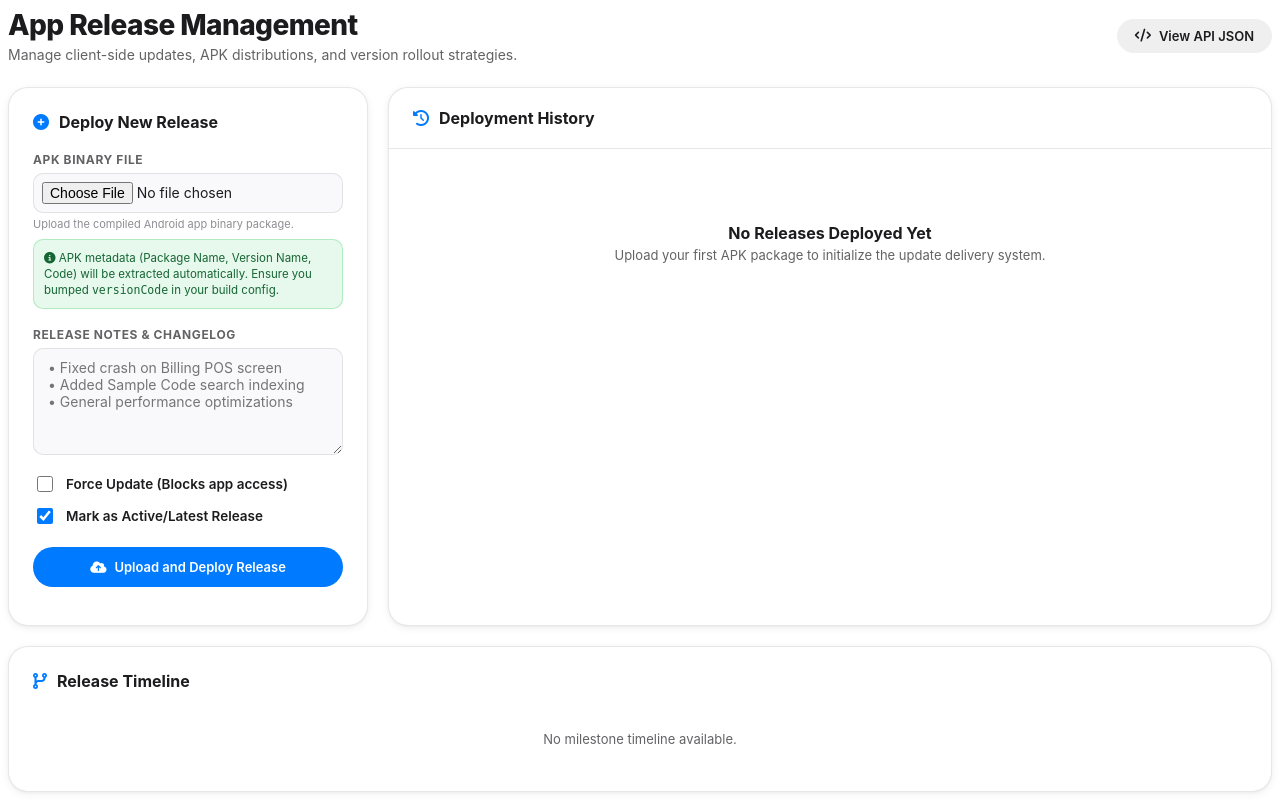
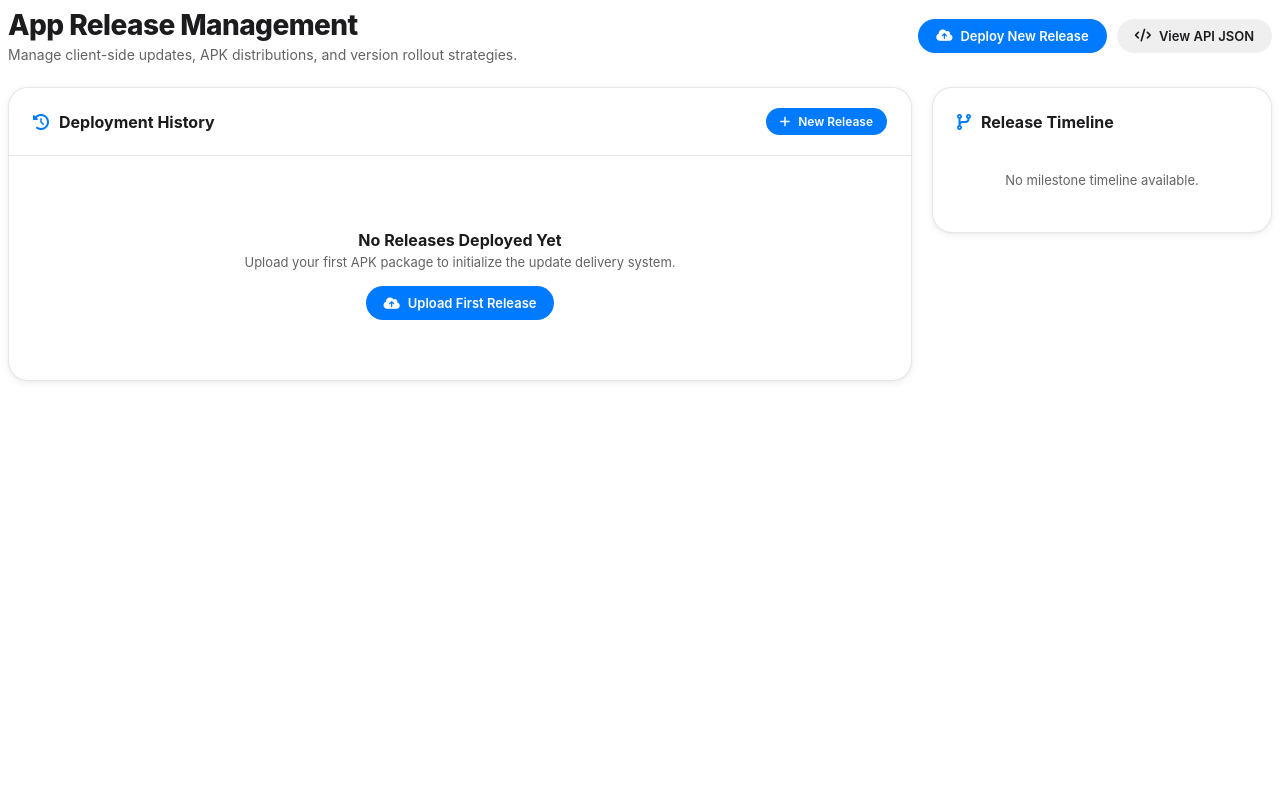
Before and after one commit to susar-aa/FalconStationery, a PHP site: page /Curtiss/app/Views/release/index.php in a window 1280 px wide. Run offline with PHP 8.4, Linux system fonts and the light colour scheme; some libraries are stand-ins or nearby versions.

Commit message:
Update: app/Views/release/index.php, deploy_log.txt

```diff
--- a/app/Views/release/index.php
+++ b/app/Views/release/index.php
@@ -95,27 +95,16 @@
     font-size: 14px;
 }
 
-/* 3 Column Layout */
+/* 2 Column Layout (Main Table + Timeline) */
 .rel-grid {
     display: grid;
-    grid-template-columns: 360px 1fr 300px;
+    grid-template-columns: 1fr 340px;
     gap: 20px;
 }
 
-@media (max-width: 1400px) {
-    .rel-grid {
-        grid-template-columns: 360px 1fr;
-    }
-    .timeline-col {
-        grid-column: span 2;
-    }
-}
-@media (max-width: 900px) {
+@media (max-width: 1100px) {
     .rel-grid {
         grid-template-columns: 1fr;
-    }
-    .timeline-col {
-        grid-column: span 1;
     }
 }
 
@@ -343,12 +396,16 @@
 </style>
 
 <div class="rel-root">
+    <!-- Header with Action Button to Open Upload Modal -->
     <div class="sf-page-header">
         <div class="sf-page-title">
             <h1>App Release Management</h1>
             <p>Manage client-side updates, APK distributions, and version rollout strategies.</p>
         </div>
-        <div>
+        <div style="display: flex; gap: 10px; align-items: center;">
+            <button type="button" class="btn-sf btn-sf-primary" onclick="openUploadModal()">
+                <i class="fa-solid fa-cloud-arrow-up"></i> Deploy New Release
+            </button>
             <a href="<?= APP_URL ?>/release/api_latest_version" target="_blank" class="btn-sf btn-sf-secondary">
                 <i class="fa-solid fa-code"></i> View API JSON
             </a>
@@ -371,68 +428,25 @@
     </div>
 
     <div class="rel-grid">
-        <!-- 1. Upload Form Panel -->
-        <div class="sf-panel" style="height: fit-content;">
-            <h3 class="sf-panel-title">
-                <i class="fa-solid fa-circle-plus" style="color: var(--c-blue);"></i> Deploy New Release
-            </h3>
-
-            <form action="<?= APP_URL ?>/release/upload" method="POST" enctype="multipart/form-data" id="uploadReleaseForm">
-                <div class="form-group">
-                    <label for="apk">APK Binary File</label>
-                    <input type="file" name="apk" id="apk" class="form-control-sf" accept=".apk" required style="padding: 8px;">
-                    <div style="font-size: 11px; color: var(--t-label); margin-top: 4px;">Upload the compiled Android app binary package.</div>
-                    <div style="font-size: 11.5px; color: #166534; background: var(--c-green-light); border: 0.5px solid rgba(52,199,89,0.3); padding: 10px; border-radius: var(--r-sm); margin-top: 8px; line-height: 1.4;">
-                        <i class="fa-solid fa-circle-info"></i> APK metadata (Package Name, Version Name, Code) will be extracted automatically. Ensure you bumped <code>versionCode</code> in your build config.
-                    </div>
-                </div>
-
-                <div class="form-group">
-                    <label for="release_notes">Release Notes & Changelog</label>
-                    <textarea name="release_notes" id="release_notes" class="form-control-sf" rows="5" placeholder="• Fixed crash on Billing POS screen&#10;• Added Sample Code search indexing&#10;• General performance optimizations"></textarea>
-                </div>
-
-                <div class="checkbox-group">
-                    <label class="checkbox-label">
-                        <input type="checkbox" name="force_update" value="1">
-                        <span>Force Update (Blocks app access)</span>
-                    </label>
-                    <label class="checkbox-label">
-                        <input type="checkbox" name="is_latest" value="1" checked>
-                        <span>Mark as Active/Latest Release</span>
-                    </label>
-                </div>
-
-                <!-- Upload Progress Bar (AJAX Mode) -->
-                <div id="uploadProgressContainer" style="display: none; margin-bottom: 18px;">
-                    <div style="display: flex; justify-content: space-between; font-size: 12px; margin-bottom: 6px; font-weight: 600;">
-                        <span style="color: var(--t-secondary);">Uploading APK File...</span>
-                        <span id="uploadPercent" style="color: var(--c-blue);">0%</span>
-                    </div>
-                    <div style="width: 100%; height: 6px; background: var(--c-fill2); border-radius: var(--r-pill); overflow: hidden;">
-                        <div id="uploadProgressBar" style="width: 0%; height: 100%; background: var(--c-blue); transition: width 0.1s ease;"></div>
-                    </div>
-                </div>
-
-                <button type="submit" class="btn-sf btn-sf-primary" style="width: 100%; justify-content: center; padding: 12px;" id="btnUploadSubmit">
-                    <i class="fa-solid fa-cloud-arrow-up"></i> Upload and Deploy Release
-                </button>
-            </form>
-        </div>
-
-        <!-- 2. Deployment History Table Panel -->
+        <!-- 1. Deployment History Table Panel (Main Area) -->
         <div class="table-panel">
-            <div style="padding: 20px 24px; border-bottom: 0.5px solid var(--c-separator);">
+            <div style="padding: 20px 24px; border-bottom: 0.5px solid var(--c-separator); display: flex; justify-content: space-between; align-items: center;">
                 <h3 class="sf-panel-title" style="margin: 0;">
                     <i class="fa-solid fa-clock-rotate-left" style="color: var(--c-blue);"></i> Deployment History
                 </h3>
+                <button type="button" class="btn-sf btn-sf-primary" style="font-size: 12px; padding: 6px 14px;" onclick="openUploadModal()">
+                    <i class="fa-solid fa-plus"></i> New Release
+                </button>
             </div>
 
             <?php if (empty($data['releases'])): ?>
                 <div style="text-align: center; padding: 60px 20px; color: var(--t-secondary);">
                     <i class="fa-solid fa-cloud-slash" style="font-size: 42px; opacity: 0.3; margin-bottom: 14px; display: block;"></i>
                     <div style="font-size: 16px; font-weight: 700; color: var(--t-primary); margin-bottom: 4px;">No Releases Deployed Yet</div>
-                    <div style="font-size: 13px;">Upload your first APK package to initialize the update delivery system.</div>
+                    <div style="font-size: 13px; margin-bottom: 16px;">Upload your first APK package to initialize the update delivery system.</div>
+                    <button type="button" class="btn-sf btn-sf-primary" onclick="openUploadModal()">
+                        <i class="fa-solid fa-cloud-arrow-up"></i> Upload First Release
+                    </button>
                 </div>
             <?php else: ?>
                 <div style="overflow-x: auto;">
@@ -472,7 +486,7 @@
                                         </div>
                                     </td>
                                     <td>
-                                        <div style="font-size: 13px; color: var(--t-secondary); max-width: 260px; white-space: pre-wrap; line-height: 1.4;"><?= htmlspecialchars($r->release_notes) ?></div>
+                                        <div style="font-size: 13px; color: var(--t-secondary); max-width: 320px; white-space: pre-wrap; line-height: 1.4;"><?= htmlspecialchars($r->release_notes) ?></div>
                                     </td>
                                     <td style="color: var(--t-secondary); font-size: 13px;">
                                         <?= date('M d, Y H:i', strtotime($r->created_at)) ?>
@@ -537,7 +551,69 @@
     </div>
 </div>
 
+<!-- Upload Release Popup Modal Panel -->
+<div class="modal-overlay" id="uploadReleaseModal">
+    <div class="modal-box">
+        <div class="modal-header">
+            <h3><i class="fa-solid fa-cloud-arrow-up" style="color: var(--c-blue); margin-right: 8px;"></i> Deploy New Release</h3>
+            <button type="button" class="modal-close-btn" onclick="closeUploadModal()">&times;</button>
+        </div>
+
+        <form action="<?= APP_URL ?>/release/upload" method="POST" enctype="multipart/form-data" id="uploadReleaseForm">
+            <div class="form-group">
+                <label for="apk">APK Binary File <span style="color: var(--c-red);">*</span></label>
+                <input type="file" name="apk" id="apk" class="form-control-sf" accept=".apk" required style="padding: 8px;">
+                <div style="font-size: 11px; color: var(--t-label); margin-top: 4px;">Upload the compiled Android app binary package.</div>
+                <div style="font-size: 11.5px; color: #166534; background: var(--c-green-light); border: 0.5px solid rgba(52,199,89,0.3); padding: 10px; border-radius: var(--r-sm); margin-top: 8px; line-height: 1.4;">
+                    <i class="fa-solid fa-circle-info"></i> APK metadata (Package Name, Version Name, Code) will be extracted automatically from the binary.
+                </div>
+            </div>
+
+            <div class="form-group">
+                <label for="release_notes">Release Notes & Changelog</label>
+                <textarea name="release_notes" id="release_notes" class="form-control-sf" rows="5" placeholder="• Fixed crash on Billing POS screen&#10;• Added Sample Code search indexing&#10;• General performance optimizations"></textarea>
+            </div>
+
+            <div class="checkbox-group">
+                <label class="checkbox-label">
+                    <input type="checkbox" name="force_update" value="1">
+                    <span>Force Update (Blocks app access)</span>
+                </label>
+                <label class="checkbox-label">
+                    <input type="checkbox" name="is_latest" value="1" checked>
+                    <span>Mark as Active/Latest Release</span>
+                </label>
+            </div>
+
+            <!-- Upload Progress Bar (AJAX Mode) -->
+            <div id="uploadProgressContainer" style="display: none; margin-bottom: 18px;">
+                <div style="display: flex; justify-content: space-between; font-size: 12px; margin-bottom: 6px; font-weight: 600;">
+                    <span style="color: var(--t-secondary);">Uploading APK File...</span>
+                    <span id="uploadPercent" style="color: var(--c-blue);">0%</span>
+                </div>
+                <div style="width: 100%; height: 6px; background: var(--c-fill2); border-radius: var(--r-pill); overflow: hidden;">
+                    <div id="uploadProgressBar" style="width: 0%; height: 100%; background: var(--c-blue); transition: width 0.1s ease;"></div>
+                </div>
+            </div>
+
+            <div style="display: flex; justify-content: flex-end; gap: 10px; margin-top: 24px; padding-top: 16px; border-top: 0.5px solid var(--c-separator);">
+                <button type="button" class="btn-sf btn-sf-secondary" onclick="closeUploadModal()">Cancel</button>
+                <button type="submit" class="btn-sf btn-sf-primary" id="btnUploadSubmit">
+                    <i class="fa-solid fa-cloud-arrow-up"></i> Upload and Deploy Release
+                </button>
+            </div>
+        </form>
+    </div>
+</div>
+
 <script>
+function openUploadModal() {
+    document.getElementById('uploadReleaseModal').classList.add('open');
+}
+function closeUploadModal() {
+    document.getElementById('uploadReleaseModal').classList.remove('open');
+}
+
 document.addEventListener("DOMContentLoaded", function() {
     const uploadForm = document.getElementById("uploadReleaseForm");
 
@@ -659,6 +735,7 @@ document.addEventListener("DOMContentLoaded", function() {
                                 const response = JSON.parse(xhr.responseText);
                                 if (response.success) {
                                     alert(response.message || "Upload and assembly completed successfully!");
+                                    closeUploadModal();
                                     window.location.reload();
                                 } else {
                                     showError("Assembly failed: " + response.error);
```
Also changed, not shown: other parts of app/Views/release/index.php (+65 -1 lines), deploy_log.txt (+14 -0 lines).
